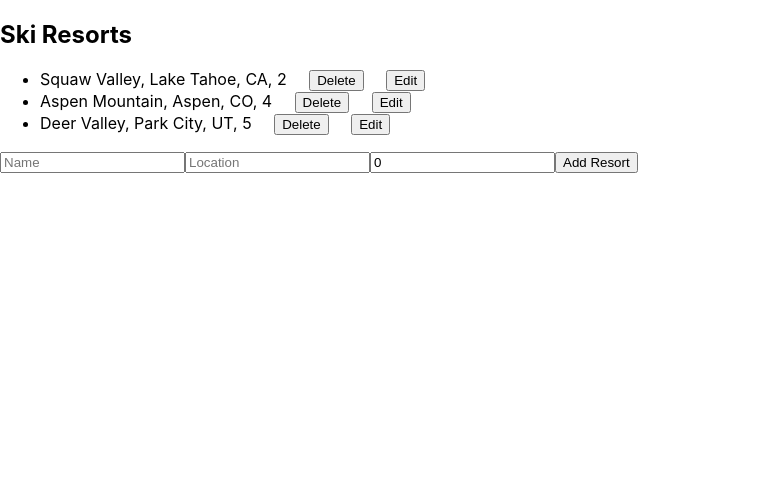
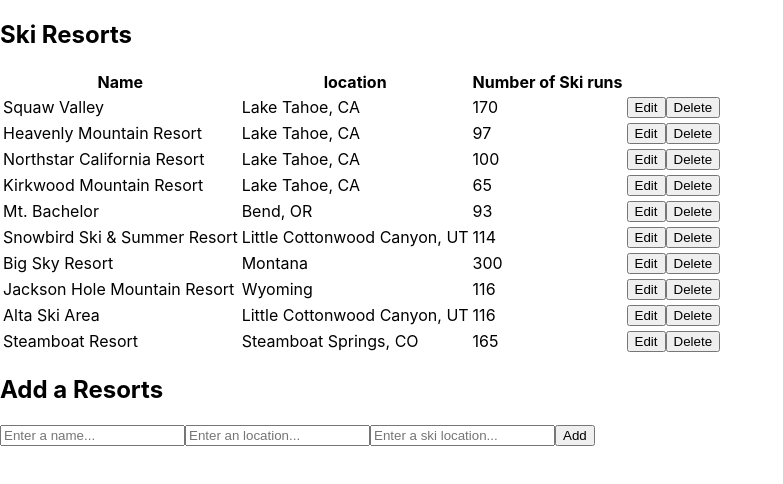
Before and after one commit to noble-8/Entabeni, a React (Create React App) app: page / in a window 1280 px wide. Shown: the top 484 px of the page, without its empty margins (0-783 px from the left). Built offline with nearby package versions, Linux system fonts and the light colour scheme.

Commit message:
refactor code add editable functionality, add cancel functionality add mock data

```diff
--- a/src/App.js
+++ b/src/App.js
@@ -1,93 +1,173 @@
-import React, { useState } from 'react';
+import React, { useState, Fragment } from "react";
+import { nanoid } from "nanoid";
+import "./App.css";
+import data from "./mock-data.json";
+import ReadOnlyRow from "./components/ReadOnlyRow";
+import EditableRow from "./components/EditableRow";
 
-const SkiResort = ({ resort, onDelete, onUpdate }) => (
-  <li>
-    {resort.name}, {resort.location}, {resort.number_of_ski_runs}
-    &nbsp;
-    &nbsp;
-    &nbsp;
-    <button onClick={onDelete}>Delete</button>
-    &nbsp;
-    &nbsp;
-    &nbsp;
-    <button onClick={() => onUpdate(resort)}>Edit</button>
-  </li>
-);
+const App = () => {
+  const [resorts, setResorts] = useState(data);
+  const [addFormData, setAddFormData] = useState({
+    name: "",
+    location: "",
+    number_of_ski_runs: ""
+  });
 
-const SkiResorts = () => {
+  const [editFormData, setEditFormData] = useState({
+    name: "",
+    location: "",
+    number_of_ski_runs: ""
+  });
 
-  const [resorts, setResorts] = useState([
-    { name: 'Squaw Valley', location: 'Lake Tahoe, CA', 'number_of_ski_runs':2 },
-    { name: 'Aspen Mountain', location: 'Aspen, CO' , 'number_of_ski_runs':4},
-    { name: 'Deer Valley', location: 'Park City, UT' , 'number_of_ski_runs':5},
-  ]);
+  const [editResortId, setEditResortId] = useState(null);
 
+  const handleAddFormChange = (event) => {
+    event.preventDefault();
 
-  const [newResort, setNewResort] = useState({ name: '', location: '', number_of_ski_runs: 0});
+    const fieldName = event.target.getAttribute("name");
+    const fieldValue = event.target.value;
 
-  const handleAddResort = (event) => {
-    event.preventDefault();
-    setResorts([...resorts, newResort]);
-    setNewResort({ name: '', location: '',  number_of_ski_runs:0  });
+    const newFormData = { ...addFormData };
+    newFormData[fieldName] = fieldValue;
+
+    setAddFormData(newFormData);
   };
 
-  const handleDeleteResort = (index) => {
-    setResorts(resorts.filter((_, i) => i !== index));
+  const handleEditFormChange = (event) => {
+    event.preventDefault();
+
+    const fieldName = event.target.getAttribute("name");
+    const fieldValue = event.target.value;
+
+    const newFormData = { ...editFormData };
+    newFormData[fieldName] = fieldValue;
+
+    setEditFormData(newFormData);
   };
 
-  const handleUpdateResort = (index, updatedResort) => {
-    setResorts(
-      resorts.map((resort, i) => {
-        if (i === index) {
-          return updatedResort;
-        }
-        return resort;
-      })
-    );
+  const handleAddFormSubmit = (event) => {
+    event.preventDefault();
+
+    const newResort = {
+      id: nanoid(),
+      name: addFormData.name,
+      location: addFormData.location,
+      number_of_ski_runs: addFormData.number_of_ski_runs
+    };
+
+    const newResorts = [...resorts, newResort];
+    setResorts(newResorts);
+  };
+
+  const handleEditFormSubmit = (event) => {
+    event.preventDefault();
+
+    const editedResort = {
+      id: editResortId,
+      name: editFormData.name,
+      location: editFormData.location,
+      number_of_ski_runs: editFormData.number_of_ski_runs
+    };
+
+    const newResorts = [...resorts];
+
+    const index = resorts.findIndex((resort) => resort.id === editResortId);
+
+    newResorts[index] = editedResort;
+
+    setResorts(newResorts);
+    setEditResortId(null);
+  };
+
+  const handleEditClick = (event, resort) => {
+    event.preventDefault();
+    setEditResortId(resort.id);
+
+    const formValues = {
+      name: resort.name,
+      location: resort.location,
+      number_of_ski_runs: resort.number_of_ski_runs
+    };
+
+    setEditFormData(formValues);
+  };
+
+  const handleCancelClick = () => {
+    setEditResortId(null);
+  };
+
+  const handleDeleteClick = (contactId) => {
+    const newResorts = [...resorts];
+
+    const index = resorts.findIndex((resort) => resort.id === contactId);
+
+    newResorts.splice(index, 1);
+
+    setResorts(newResorts);
   };
 
   return (
-    <div>
-      <h2>Ski Resorts</h2>
-      <ul>
-        {resorts.map((resort, index) => (
-          <SkiResort
-            key={index}
-            resort={resort}
-            onDelete={() => handleDeleteResort(index)}
-            onUpdate={(updatedResort) => handleUpdateResort(index, updatedResort)}
-          />
-        ))}
-      </ul>
-      <form onSubmit={handleAddResort}>
+    <div className="app-container">
+    <h2>Ski Resorts</h2>
+
+      <form onSubmit={handleEditFormSubmit}>
+        <table>
+          <thead>
+            <tr>
+              <th>Name</th>
+              <th>location</th>
+              <th>Number of Ski runs</th>
+            </tr>
+          </thead>
+          <tbody>
+            {resorts.map((resort) => (
+              <Fragment>
+                {editResortId === resort.id ? (
+                  <EditableRow
+                    editFormData={editFormData}
+                    handleEditFormChange={handleEditFormChange}
+                    handleCancelClick={handleCancelClick}
+                  />
+                ) : (
+                  <ReadOnlyRow
+                    resort={resort}
+                    handleEditClick={handleEditClick}
+                    handleDeleteClick={handleDeleteClick}
+                  />
+                )}
+              </Fragment>
+            ))}
+          </tbody>
+        </table>
+      </form>
+
+      <h2>Add a Resorts</h2>
+      <form onSubmit={handleAddFormSubmit}>
         <input
           type="text"
-          value={newResort.name}
-          onChange={(event) =>
-            setNewResort({ ...newResort, name: event.target.value })
-          }
-          placeholder="Name"
+          name="name"
+          required="required"
+          placeholder="Enter a name..."
+          onChange={handleAddFormChange}
         />
         <input
           type="text"
-          value={newResort.location}
-          onChange={(event) =>
-            setNewResort({ ...newResort, location: event.target.value })
-          }
-          placeholder="Location"
+          name="location"
+          required="required"
+          placeholder="Enter an location..."
+          onChange={handleAddFormChange}
         />
-          <input
-          type="number"
-          value={newResort.number_of_ski_runs}
-          onChange={(event) =>
-            setNewResort({ ...newResort, number_of_ski_runs: event.target.value })
-          }
-          placeholder="Number Of ski runs"
+        <input
+          type="text"
+          name="number_of_ski_runs"
+          required="required"
+          placeholder="Enter a ski location..."
+          onChange={handleAddFormChange}
         />
-        <button type="submit">Add Resort</button>
+        <button type="submit">Add</button>
       </form>
     </div>
   );
 };
 
-export default SkiResorts;
+export default App;
--- /dev/null
+++ b/src/components/EditableRow.js
@@ -0,0 +1,50 @@
+import React from "react";
+
+const EditableRow = ({
+  editFormData,
+  handleEditFormChange,
+  handleCancelClick,
+}) => {
+  return (
+    <tr>
+      <td>
+        <input
+          type="text"
+          required="required"
+          placeholder="Enter a name..."
+          name="name"
+          value={editFormData.name}
+          onChange={handleEditFormChange}
+        ></input>
+      </td>
+      <td>
+        <input
+          type="text"
+          required="required"
+          placeholder="Enter an location..."
+          name="location"
+          value={editFormData.location}
+          onChange={handleEditFormChange}
+        ></input>
+      </td>
+      <td>
+        <input
+          type="text"
+          required="required"
+          placeholder="Enter ski location..."
+          name="number_of_ski_runs"
+          value={editFormData.number_of_ski_runs}
+          onChange={handleEditFormChange}
+        ></input>
+      </td>
+      <td>
+        <button type="submit">Save</button>
+        <button type="button" onClick={handleCancelClick}>
+          Cancel
+        </button>
+      </td>
+    </tr>
+  );
+};
+
+export default EditableRow;
--- /dev/null
+++ b/src/components/ReadOnlyRow.js
@@ -0,0 +1,24 @@
+import React from "react";
+
+const ReadOnlyRow = ({ resort, handleEditClick, handleDeleteClick }) => {
+  return (
+    <tr>
+      <td>{resort.name}</td>
+      <td>{resort.location}</td>
+      <td>{resort.number_of_ski_runs}</td>
+      <td>
+        <button
+          type="button"
+          onClick={(event) => handleEditClick(event, resort)}
+        >
+          Edit
+        </button>
+        <button type="button" onClick={() => handleDeleteClick(resort.id)}>
+          Delete
+        </button>
+      </td>
+    </tr>
+  );
+};
+
+export default ReadOnlyRow;
--- /dev/null
+++ b/src/mock-data.json
@@ -0,0 +1,12 @@
+[
+{"id":1 ,"name": "Squaw Valley", "location": "Lake Tahoe, CA", "number_of_ski_runs": 170 },
+{"id":2 ,"name": "Heavenly Mountain Resort", "location": "Lake Tahoe, CA", "number_of_ski_runs": 97 },
+{"id":3 ,"name": "Northstar California Resort", "location": "Lake Tahoe, CA", "number_of_ski_runs": 100 },
+{"id":4 ,"name": "Kirkwood Mountain Resort", "location": "Lake Tahoe, CA", "number_of_ski_runs": 65 },
+{"id":5 ,"name": "Mt. Bachelor", "location": "Bend, OR", "number_of_ski_runs": 93 },
+{"id":6 ,"name": "Snowbird Ski & Summer Resort", "location": "Little Cottonwood Canyon, UT", "number_of_ski_runs": 114 },
+{"id":7 ,"name": "Big Sky Resort", "location": "Montana", "number_of_ski_runs": 300 },
+{"id":8 ,"name": "Jackson Hole Mountain Resort", "location": "Wyoming", "number_of_ski_runs": 116 },
+{"id":9 ,"name": "Alta Ski Area", "location": "Little Cottonwood Canyon, UT", "number_of_ski_runs": 116 },
+{"id":10 ,"name": "Steamboat Resort", "location": "Steamboat Springs, CO", "number_of_ski_runs": 165 }
+]
```
